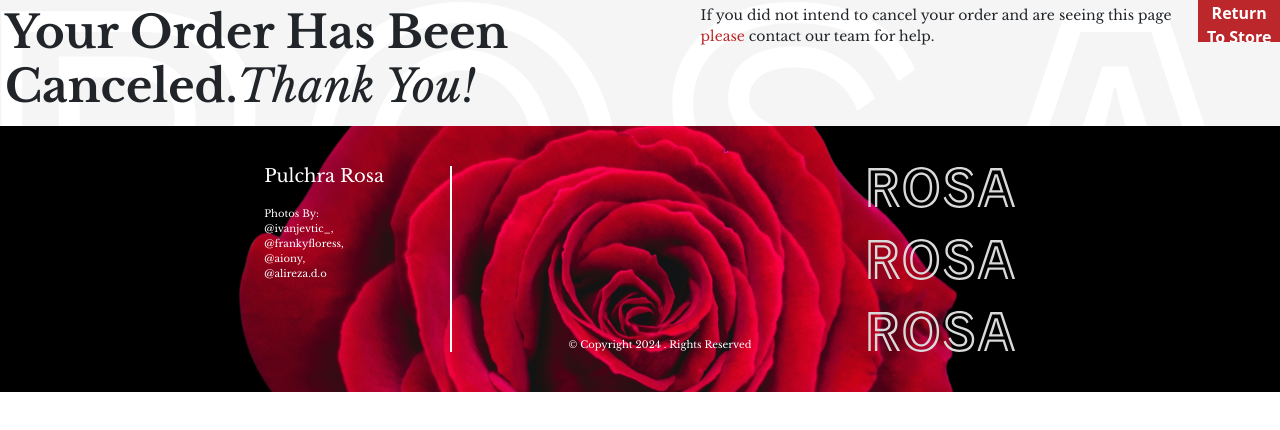
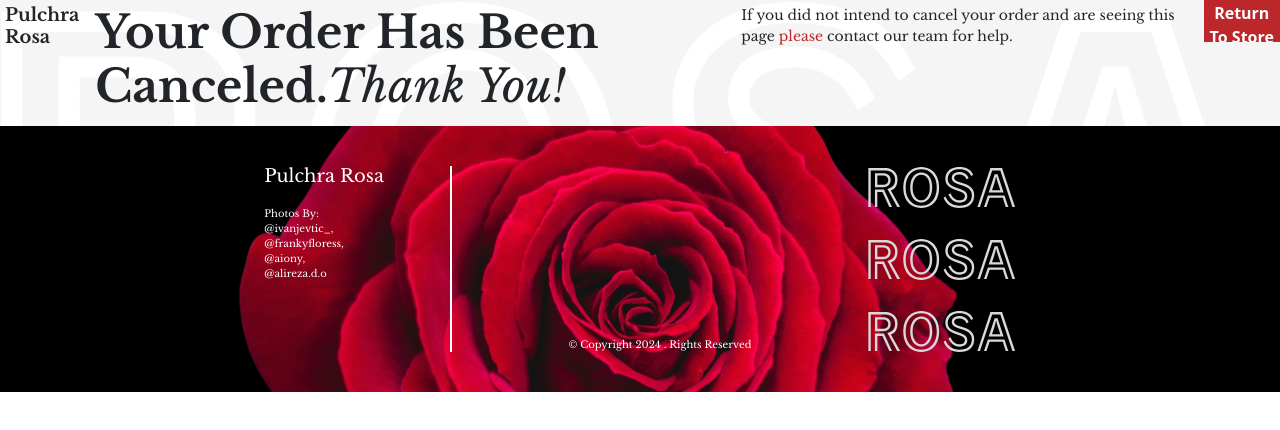
Before and after one commit to grantGCode/Shopping-Cart-Application-Frontend, a React (Create React App) app: page /cancel in a window 1280 px wide. Shown: the top 430 px of the page. Built offline with nearby package versions, Linux system fonts and the light colour scheme.

Commit message:
added h1 header to Sucess and Cancel.jsx

```diff
--- a/src/pages/Cancel.jsx
+++ b/src/pages/Cancel.jsx
@@ -3,6 +3,7 @@ import { CancelStyledContainer} from '../styles/Cancel.styled.js';
 function cancel() {
   return (
     <CancelStyledContainer>
+      <h1 className='header'>Pulchra Rosa</h1>
       <h2 className='header-two'>Your Order Has Been Canceled.<i className='skinny'>Thank You!</i></h2>
       <p className='header-description'>
         If you did not intend to cancel your order and
--- a/src/pages/Success.jsx
+++ b/src/pages/Success.jsx
@@ -4,6 +4,7 @@ import { SuccessStyledContainer} from '../styles/Success.styled.js';
 function success() {
   return (
     <SuccessStyledContainer>
+      <h1 className='header'>Pulchra Rosa</h1>
       <h2 className='header-two'>You're <span className='red'>All</span></h2>
       <h2 className='header-two'>Set!</h2>
       <h2 className='header-two'><i className='skinny'>Thank You!</i></h2>
```
